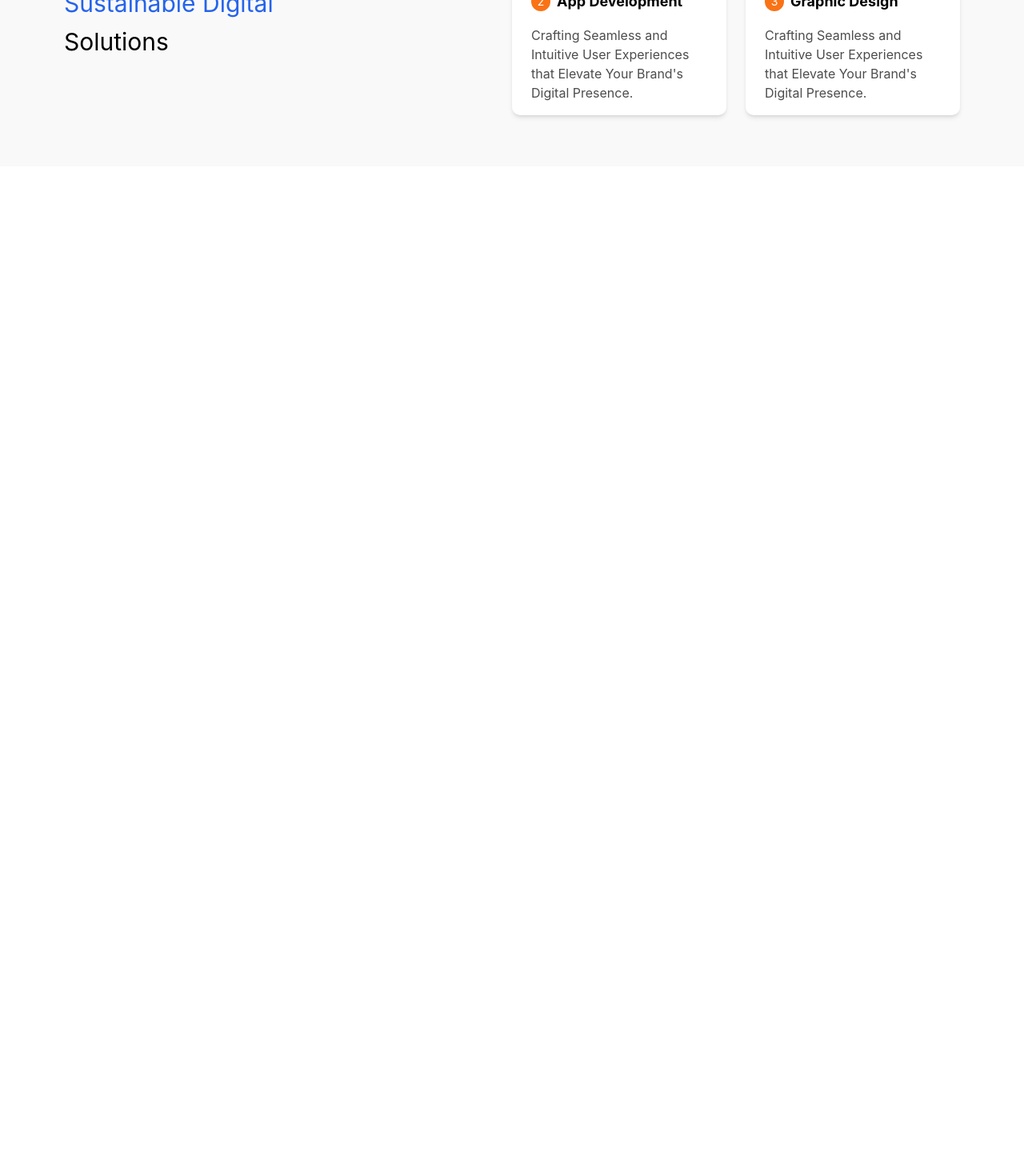
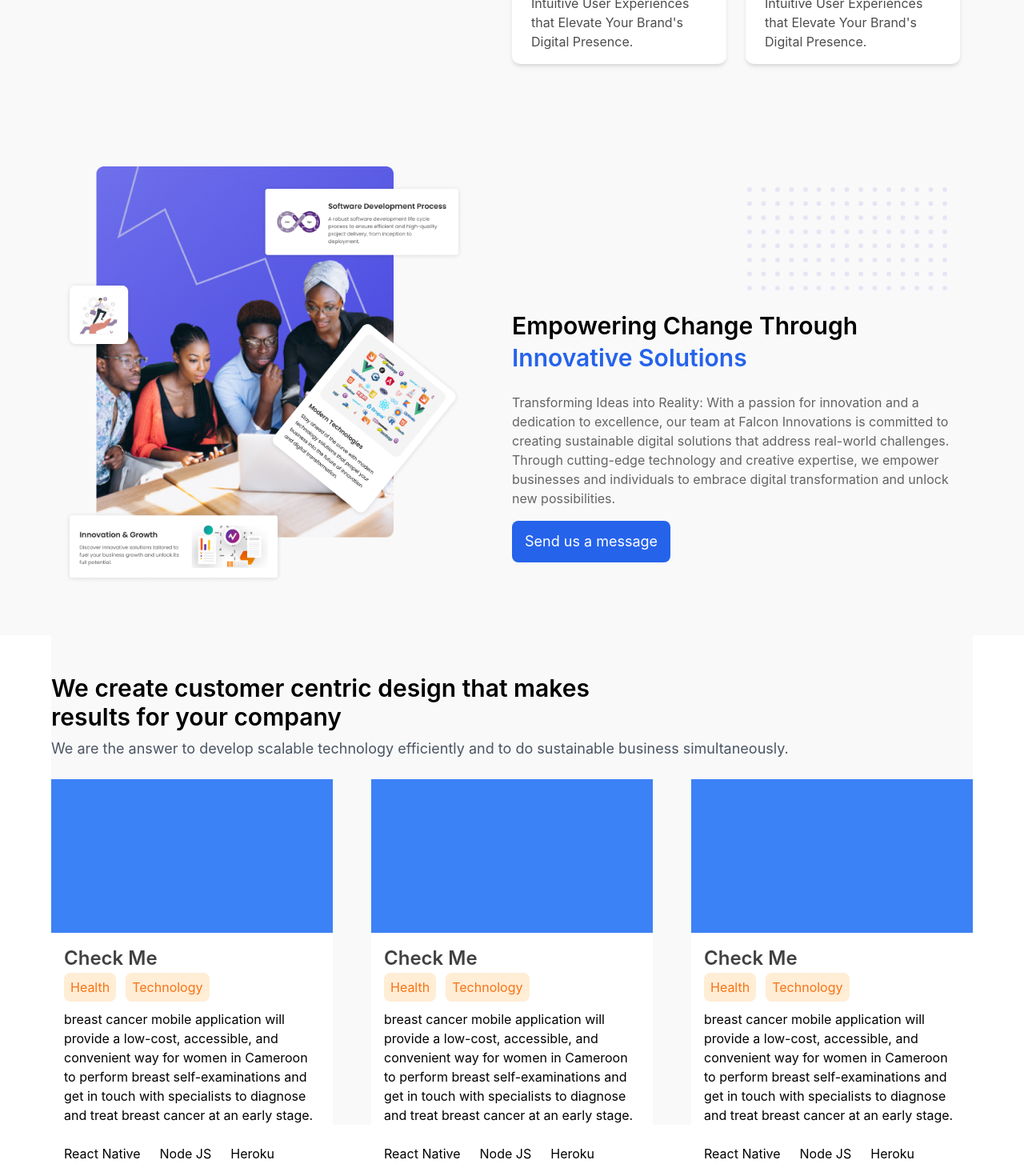
Before and after one commit to Falcon-Innovations/innovations-web, a Next.js app: page / in a window 1280 px wide. Shown: the part 1014-2484 px from the top of the page at 80% size. Before the commit the page ends 1222 px from the top, so only its background shows below. Built offline with nearby package versions, Linux system fonts and the light colour scheme.

Commit message:
style: empower us section

```diff
--- /dev/null
+++ b/components/home/empower.tsx
@@ -0,0 +1,59 @@
+import Image from "next/image"
+import React from 'react'
+import {Button} from "components/Button/Button"
+import Container from "components/layout/containter"
+import dots from "../../public/dots.svg"
+import left from '../../public/left.png'
+
+
+const Empower = () => {
+    return (
+        <section className="w-full bg-[#f9f9f9] px-4 py-16">
+            <Container classNames="bg-[#f9f9f9] flex items-center justify-between">
+                <div className="w-full">
+                    <Image
+                        alt="left-img"
+                        src={left}
+                        width={500}
+                        height={500}
+                        quality={100}
+                        style={{
+                            objectFit: "cover",
+                        }}
+                    />
+                </div>
+                <div className="w-full">
+                    <div
+                        className="flex items-end justify-end mr-4"
+                    >
+                        <Image
+                            alt="dots-snippet"
+                            src={dots}
+                            width={250}
+                            height={250}
+                            quality={100}
+                            style={{
+                                objectFit: "cover",
+                            }}
+                        />
+                    </div>
+                    <h1 className="text-3xl font-semibold capitalize leading-[40px] my-6">
+                        Empowering change through{" "} <br />
+                        <span className="text-blue-600">
+                            innovative  solutions
+                        </span>
+                    </h1>
+                    <p className="text-black/60">
+                        Transforming Ideas into Reality:
+                        With a passion for innovation and a dedication to excellence,
+                        our team at Falcon Innovations is committed to creating sustainable digital solutions
+                        that address real-world challenges. Through cutting-edge technology and creative expertise, we empower businesses and individuals to embrace digital transformation and unlock new possibilities.
+                    </p>
+                    <Button className="mt-4">Send us a message</Button>
+                </div>
+            </Container>
+        </section>
+    )
+}
+
+export default Empower
--- a/components/home/hero.tsx
+++ b/components/home/hero.tsx
@@ -1,18 +1,18 @@
-import { motion } from "framer-motion"
+import {motion} from "framer-motion"
 import Image from "next/image"
 import React from "react"
-import { Button } from "components/Button/Button"
+import {Button} from "components/Button/Button"
 import code from "../../public/code1.png"
 import codeHighlight from "../../public/code5.png"
 
 const Hero = () => {
   return (
-    <main className="mt-12 flex w-full items-center">
+    <main className="mt-12 mb-28 flex w-full items-center">
       <motion.section
-        initial={{ opacity: 0, x: -90 }}
-        whileInView={{ opacity: 1, x: 0 }}
-        transition={{ duration: 1.2 }}
-        viewport={{ once: true }}
+        initial={{opacity: 0, x: -90}}
+        whileInView={{opacity: 1, x: 0}}
+        transition={{duration: 1.2}}
+        viewport={{once: true}}
         className="w-1/2 space-y-6"
       >
         <Button intent="secondary">Innovate</Button>
@@ -32,10 +32,10 @@ const Hero = () => {
         </div>
       </motion.section>
       <motion.section
-        initial={{ opacity: 0, x: 90 }}
-        whileInView={{ opacity: 1, x: 0 }}
-        transition={{ duration: 1.4 }}
-        viewport={{ once: true }}
+        initial={{opacity: 0, x: 90}}
+        whileInView={{opacity: 1, x: 0}}
+        transition={{duration: 1.4}}
+        viewport={{once: true}}
         className="w-1/2"
       >
         <div className="relative">
--- /dev/null
+++ b/components/home/projects.tsx
@@ -0,0 +1,46 @@
+import React from 'react'
+
+const ProjectCard = () => {
+    return <div className='w-full h-96'>
+        <div className="w-full bg-blue-500 h-1/2" />
+        <div className="p-4 bg-white">
+            <h4 className='font-semibold text-[#414141] text-2xl'>Check Me</h4>
+            <div className="space-x-3 mt-2 mb-4">
+                <span className='p-2 rounded-lg bg-orange-100 text-orange-500 hover:enabled:bg-orange-500 hover:enabled:text-white'>
+                    Health
+                </span>
+                <span className='p-2 rounded-lg bg-orange-100 text-orange-500 hover:enabled:bg-orange-500 hover:enabled:text-white'>
+                    Technology
+                </span>
+            </div>
+            <p>breast cancer mobile application will provide a low-cost, accessible, and convenient way for women in Cameroon to perform breast self-examinations and get in
+                touch with specialists to diagnose and treat breast cancer at an early stage.
+            </p>
+            <div className="flex items-center space-x-6 mt-6">
+                <p>React Native</p>
+                <p>Node JS</p>
+                <p>Heroku</p>
+            </div>
+        </div>
+    </div>
+}
+
+const Projects = () => {
+    return (
+        <div className='bg-[#f9f9f9] w-full py-12'>
+            <h2 className='text-3xl font-semibold'>
+                We create customer centric design that makes <br /> results for your  company
+            </h2>
+            <p className='text-lg text-gray-600 mt-2 mb-6'>
+                We are the answer to develop scalable technology efficiently and to do sustainable business simultaneously.
+            </p>
+            <div className='flex items-center gap-12'>
+                {
+                    [1, 2, 3].map((item) => <ProjectCard key={item} />)
+                }
+            </div>
+        </div>
+    )
+}
+
+export default Projects
--- a/components/home/services.tsx
+++ b/components/home/services.tsx
@@ -1,4 +1,4 @@
-import { motion } from "framer-motion"
+import {motion} from "framer-motion"
 import React from "react"
 import Container from "components/layout/containter"
 
@@ -21,7 +21,7 @@ const SERVICES = [
   },
 ]
 
-const Card = ({ id, title, description }: { id?: number; title: string; description: string }) => (
+const Card = ({id, title, description}: {id: number; title: string; description: string}) => (
   <div className="group w-full">
     <div
       className="relative z-50 min-h-[150px] w-full max-w-full
@@ -30,7 +30,7 @@ const Card = ({ id, title, description }: { id?: number; title: string; descript
     >
       <div className="z-50 mb-4 flex items-center space-x-2">
         <span className="z-50 flex h-6 w-6 items-center justify-center rounded-full bg-orange-500 text-sm text-white">
-          {id}
+          {id + 1}
         </span>
         <h4 className="z-50 font-bold capitalize group-hover:text-blue-600 sm:text-lg">{title}</h4>
       </div>
@@ -40,7 +40,7 @@ const Card = ({ id, title, description }: { id?: number; title: string; descript
 )
 
 const container = {
-  hidden: { opacity: 1, scale: 0 },
+  hidden: {opacity: 1, scale: 0},
   visible: {
     opacity: 1,
     scale: 1,
@@ -52,20 +52,20 @@ const container = {
 }
 
 const item = {
-  visible: { opacity: 1, y: 0 },
-  hidden: { opacity: 0, y: 3 },
+  visible: {opacity: 1, y: 0},
+  hidden: {opacity: 0, y: 3},
 }
 
 const Services = () => {
   return (
-    <section className="mt-44 w-full bg-[#f9f9f9] px-4 py-16">
+    <section className="w-full bg-[#f9f9f9] px-4 py-16">
       <Container classNames="bg-[#f9f9f9] flex items-center justify-between">
         <motion.div
           className="w-1/2"
-          initial={{ opacity: 0, x: -90 }}
-          whileInView={{ opacity: 1, x: 0 }}
-          transition={{ duration: 0.5 }}
-          viewport={{ once: true }}
+          initial={{opacity: 0, x: -90}}
+          whileInView={{opacity: 1, x: 0}}
+          transition={{duration: 0.5}}
+          viewport={{once: true}}
         >
           <div className="mb-2 flex w-full items-center gap-2 text-2xl text-orange-500">
             <div className="h-[0.8px] w-6 bg-orange-500" />
@@ -79,10 +79,10 @@ const Services = () => {
         </motion.div>
         <motion.div
           className="w-1/2"
-          initial={{ opacity: 0, x: 90 }}
-          whileInView={{ opacity: 1, x: 0 }}
-          transition={{ duration: 0.5 }}
-          viewport={{ once: true }}
+          initial={{opacity: 0, x: 90}}
+          whileInView={{opacity: 1, x: 0}}
+          transition={{duration: 0.5}}
+          viewport={{once: true}}
         >
           <motion.div
             initial="hidden"
--- /dev/null
+++ b/components/home/team.tsx
@@ -0,0 +1,13 @@
+import React from 'react'
+
+const Team = () => {
+    return (
+        <div className='w-full'>
+            <div className="w-2/5"></div>
+            <div className="w-3/5"></div>
+        </div>
+    )
+}
+
+
+export default Team
--- /dev/null
+++ b/lib/utils.ts
@@ -0,0 +1,3 @@
+const getDeeplyNestedObj = (obj) => {
+  return obj["first"]["seecond"]
+}
--- a/pages/index.tsx
+++ b/pages/index.tsx
@@ -1,5 +1,7 @@
 import Head from "next/head"
+import Empower from "components/home/empower"
 import Hero from "components/home/hero"
+import Projects from "components/home/projects"
 import Services from "components/home/services"
 import Container from "components/layout/containter"
 import Navbar from "components/shared/navbar"
@@ -23,6 +25,10 @@ export default function Web() {
         <Hero />
       </Container>
       <Services />
+      <Empower />
+      <Container>
+        <Projects />
+      </Container>
     </>
   )
 }
```
Also changed, not shown: public/dots.svg (added), public/left.png (added).
